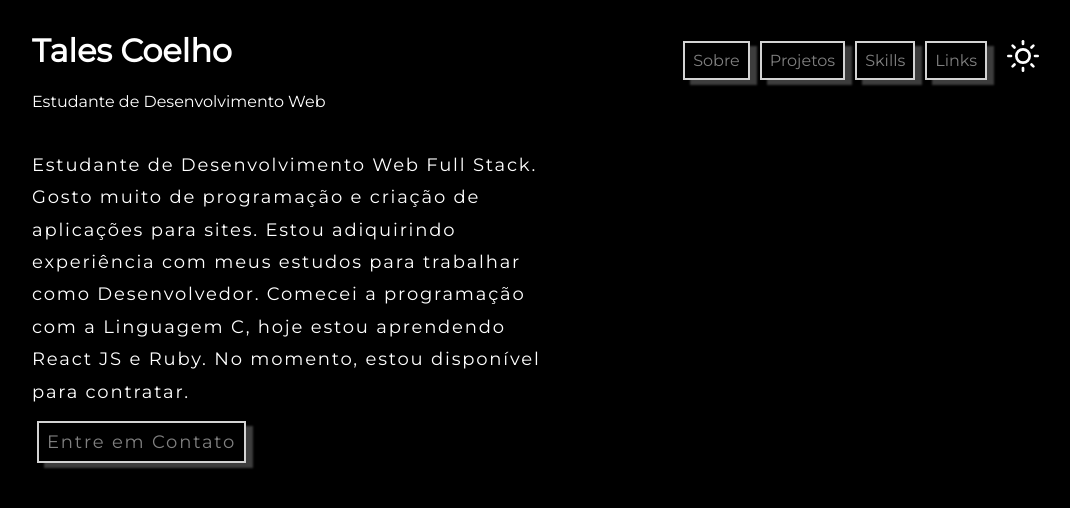
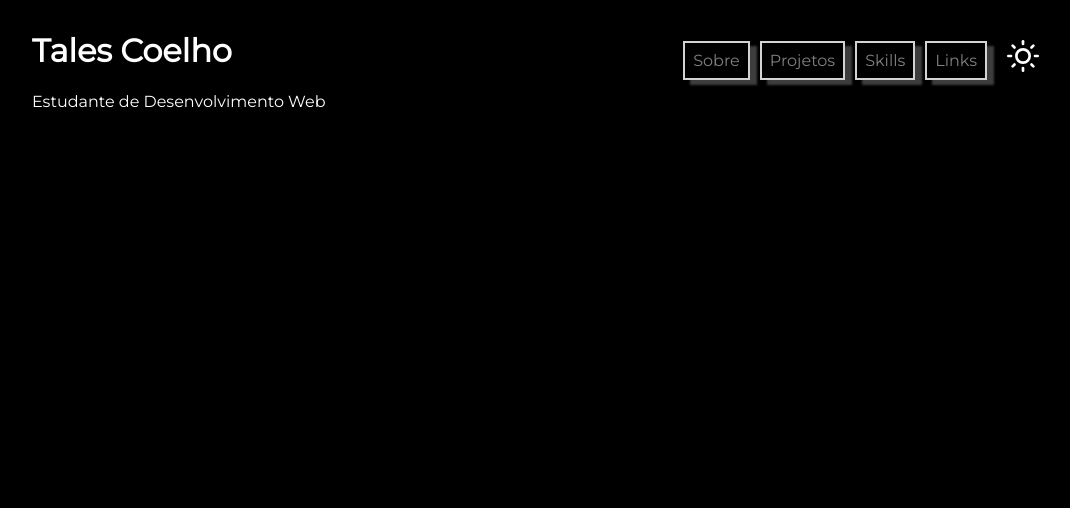
Before and after one commit to talescoelho/portfolio, a React (Create React App) app: page / in a window 1280 px wide. Shown: the top 508 px of the page, without its empty margins (138-1208 px from the left). Built offline with nearby package versions, Linux system fonts and the light colour scheme.

Commit message:
portfolio no git

```diff
--- a/src/components/Pages.js
+++ b/src/components/Pages.js
@@ -10,16 +10,16 @@ function Pages() {
   return (
     <div className="main-container">
       <Switch>
-        <Route path="/">
+        <Route path="/portfolio">
           <Portfolio />
         </Route>
-        <Route path="/projects">
+        <Route exact path="/portfolio/projects">
           <Projects />
         </Route>
-        <Route path="/skills">
+        <Route path="/portfolio/skills">
           <Skills />
         </Route>
-        <Route path="/links">
+        <Route path="/portfolio/links">
           <Links />
         </Route>
         </Switch>
```
